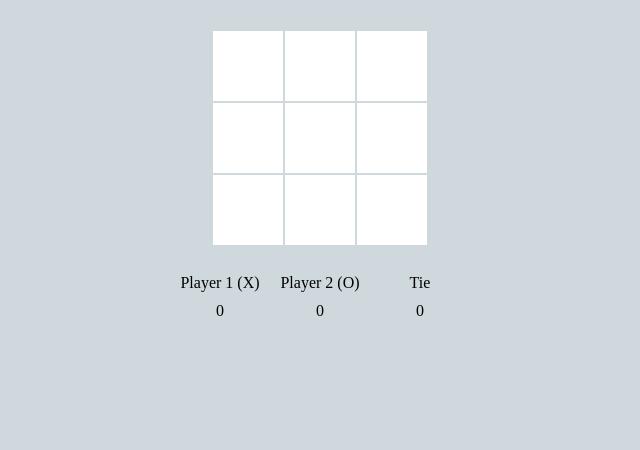
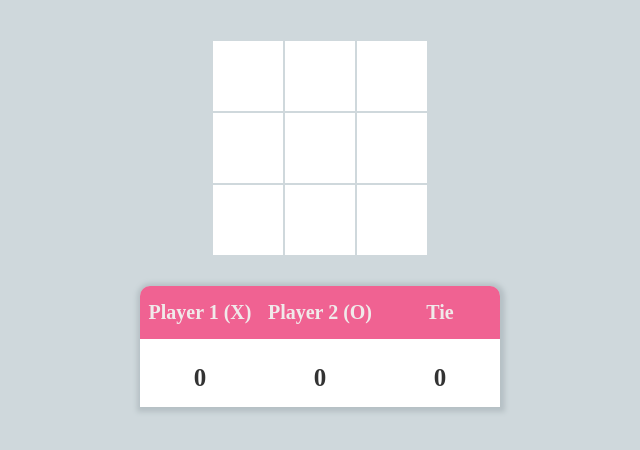
Before and after one commit to kanumalivad/tic-tac-toe, a React app: page / in a window 1280 px wide. Shown: the whole page, without its empty margins (320-960 px from the left). Built offline with nearby package versions, Linux system fonts and the light colour scheme; a web font is replaced by a local one.

Commit message:
Improve UI

```diff
--- a/src/components/Board/Board.css
+++ b/src/components/Board/Board.css
@@ -3,6 +3,7 @@
     display: flex;
     justify-content: center;
     margin: 2px;
+    width: max-content;
 }
 
 .board {
--- a/src/components/Board/Board.js
+++ b/src/components/Board/Board.js
@@ -66,6 +66,7 @@ class Board extends Component {
         }
 
         return (
+            <React.Fragment>
             <div className='board'>
                <div className="board-row">
                     {this.renderSquare(0)}
@@ -82,9 +83,9 @@ class Board extends Component {
                     {this.renderSquare(7)}
                     {this.renderSquare(8)}
                </div>
-
-               <ScoreBoard counts={this.state.counts}/>
             </div>
+            <ScoreBoard counts={this.state.counts}/>
+            </React.Fragment>
         );
 
     }
--- a/src/components/Score-board/Score-board.css
+++ b/src/components/Score-board/Score-board.css
@@ -1,14 +1,44 @@
 .score-board-wrap{
+    margin-top: 30px;
     display: flex;
-    justify-content: center;
-    margin-top: 30px;
+    color :rgb(240, 234, 234);
+    font-size: 20px;
+    font-weight: 700;
+    box-shadow: 1px 1px 5px 4px rgb(182, 192, 197);
+    border-top-left-radius: 10px;
+    border-top-right-radius: 10px;
 }
 
 .score-item{
-    width: 100px;
     text-align: center;
+    width: 120px;
 }
 
 .counts{
-    margin-top:10px;
+    padding-top:25px;
+    padding-bottom:15px;
+    background-color: white;
+    color: rgb(51, 51, 51);
+    font-size: 25px;
+    transition: font-size 0.3s;
 }
+
+.p1-header{
+    padding-top:15px;
+    padding-bottom: 15px;
+    background-color: #F06292;
+    border-top-left-radius: 10px;
+}
+
+.p2-header{
+    padding-top:15px;
+    padding-bottom: 15px;
+    background-color: #F06292;
+}
+
+.tie-header{
+    padding-top:15px;
+    padding-bottom: 15px;
+    background-color: #F06292;
+    border-top-right-radius: 10px;
+}
--- a/src/components/Score-board/Score-board.js
+++ b/src/components/Score-board/Score-board.js
@@ -7,15 +7,15 @@ class ScoreBoard extends Component {
         return (
             <div className='score-board-wrap'>
                 <div className='score-item'>
-                    <header className='p-one-header'>Player 1 (X)</header>
+                    <header className='p1-header'>Player 1 (X)</header>
                     <div className='counts'>{this.props.counts.p1}</div>
                 </div>
                 <div className='score-item'>
-                    <header className='p-one-header'>Player 2 (O)</header>
+                    <header className='p2-header'>Player 2 (O)</header>
                     <div className='counts'>{this.props.counts.p2}</div>
                 </div>
                 <div className='score-item'>
-                    <header className='p-one-header'>Tie</header>
+                    <header className='tie-header'>Tie</header>
                     <div className='counts'>{this.props.counts.tie}</div>
                 </div>
             </div>
--- a/src/index.css
+++ b/src/index.css
@@ -1,3 +1,10 @@
 body {
     background-color: #CFD8DC;
 }
+
+#root{
+    display: flex;
+    justify-content: center;
+    align-items: center;
+    flex-direction: column;
+}
```
